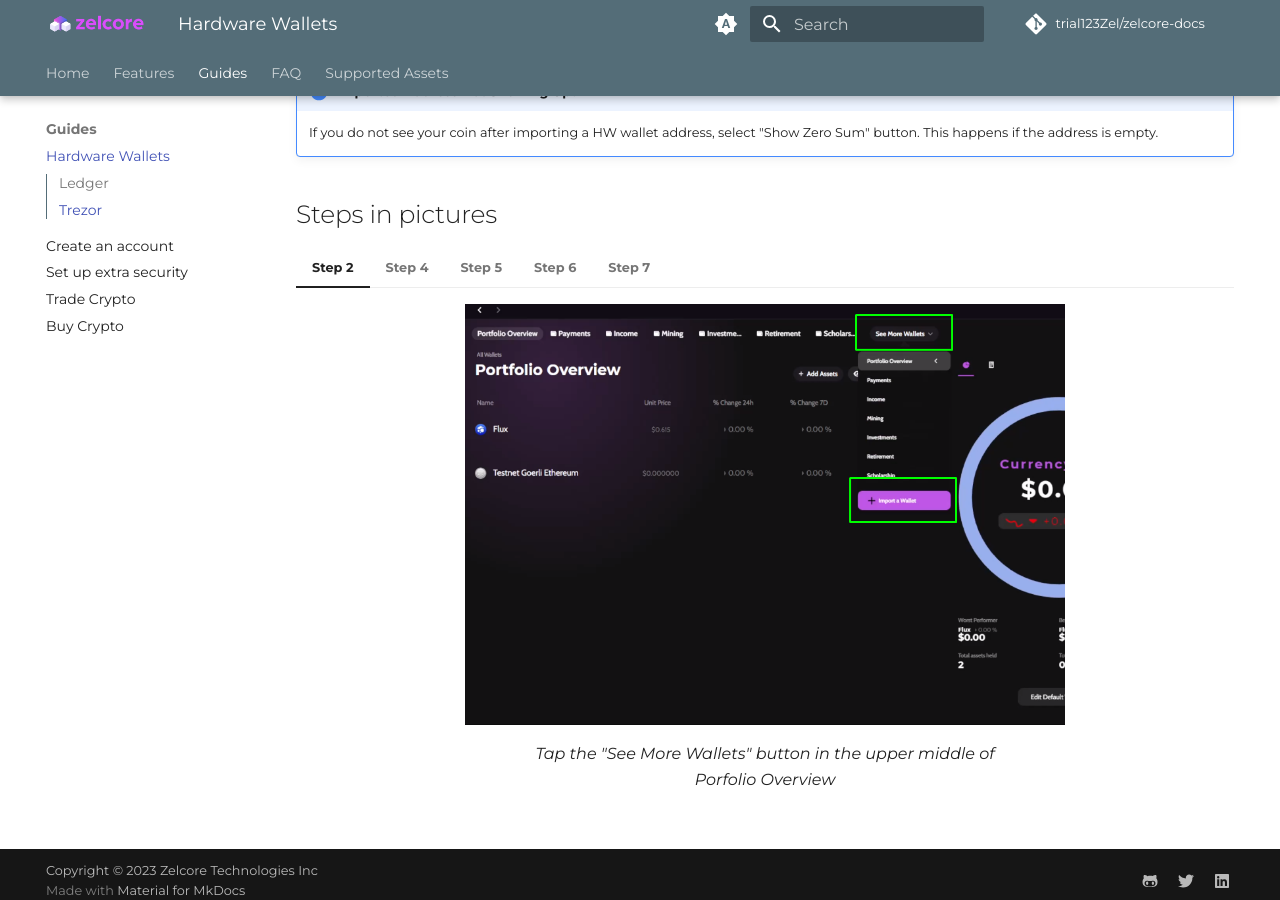
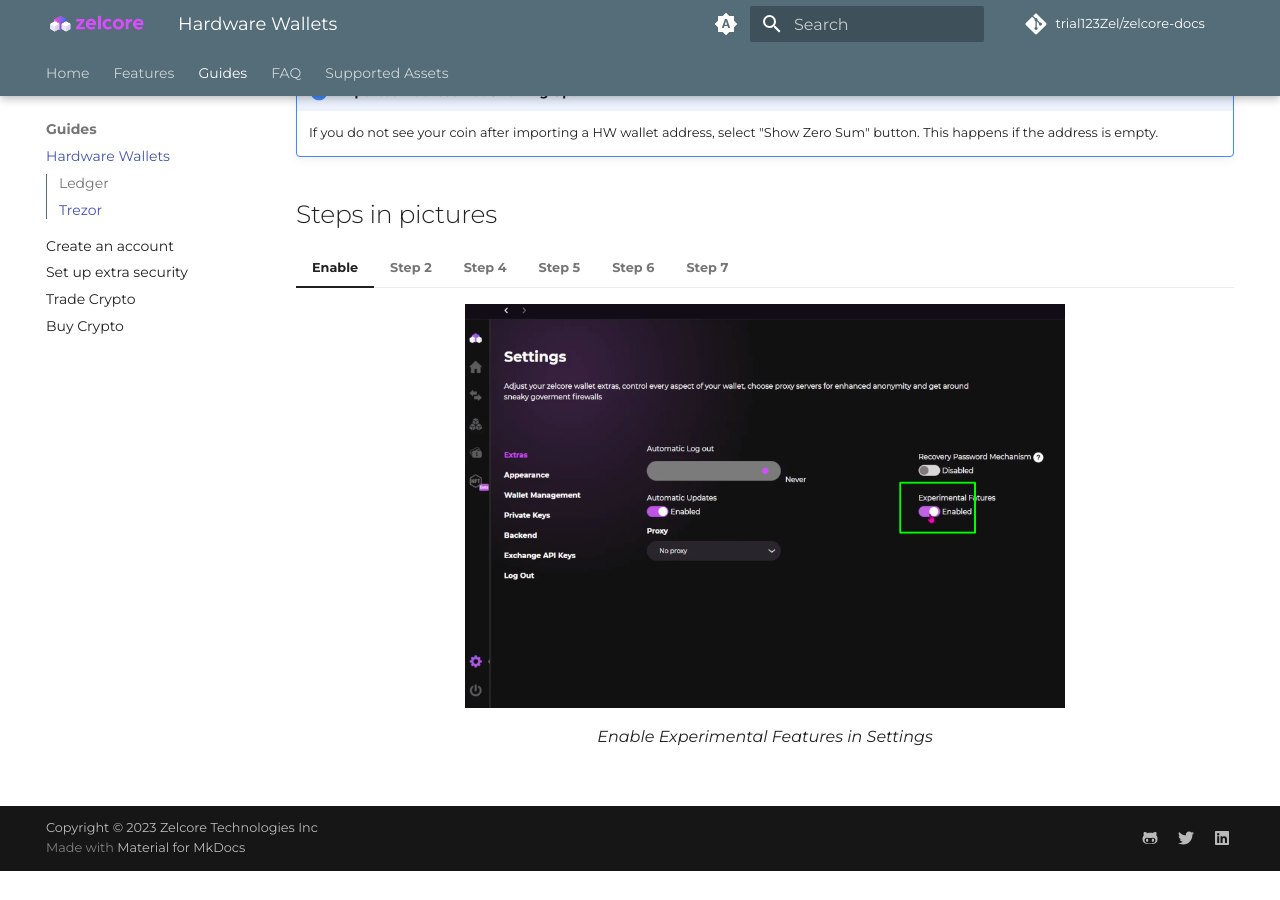
Before and after one commit to ZelCore-io/zelcore-docs, an MkDocs documentation site: the page built from docs/guides/hw_wallets.md, in a window 1280 px wide and 900 px high, scrolled down 1024 px. Built offline with MkDocs 1.6.1 and Material for MkDocs 9.7.7, drawn with Linux system fonts in a browser that asks for light colours; some web fonts are replaced; comment, search, counter and statistics services are not loaded; after the commit the page ends 1895 px from its top, so only the background shows below that.

Commit message:
add content_hw wallet guide

```diff
--- a/docs/guides/hw_wallets.md
+++ b/docs/guides/hw_wallets.md
@@ -38,6 +38,13 @@
 
 ## Steps in pictures
 
+
+=== "Enable"
+    <figure markdown>
+        ![HW_wallet_enable](../assets/guides/hw_wallet/hw_wallet_enable.png){ width="600" }
+        <figcaption>Enable Experimental Features in Settings</figcaption>
+    </figure>
+
 === "Step 2"
     <figure markdown>
         ![HW_wallet_step2](../assets/guides/hw_wallet/hw_wallet_menu.png){ width="600" }
```
Also changed, not shown: docs/assets/guides/hw_wallet/hw_wallet_enable.png (added).
